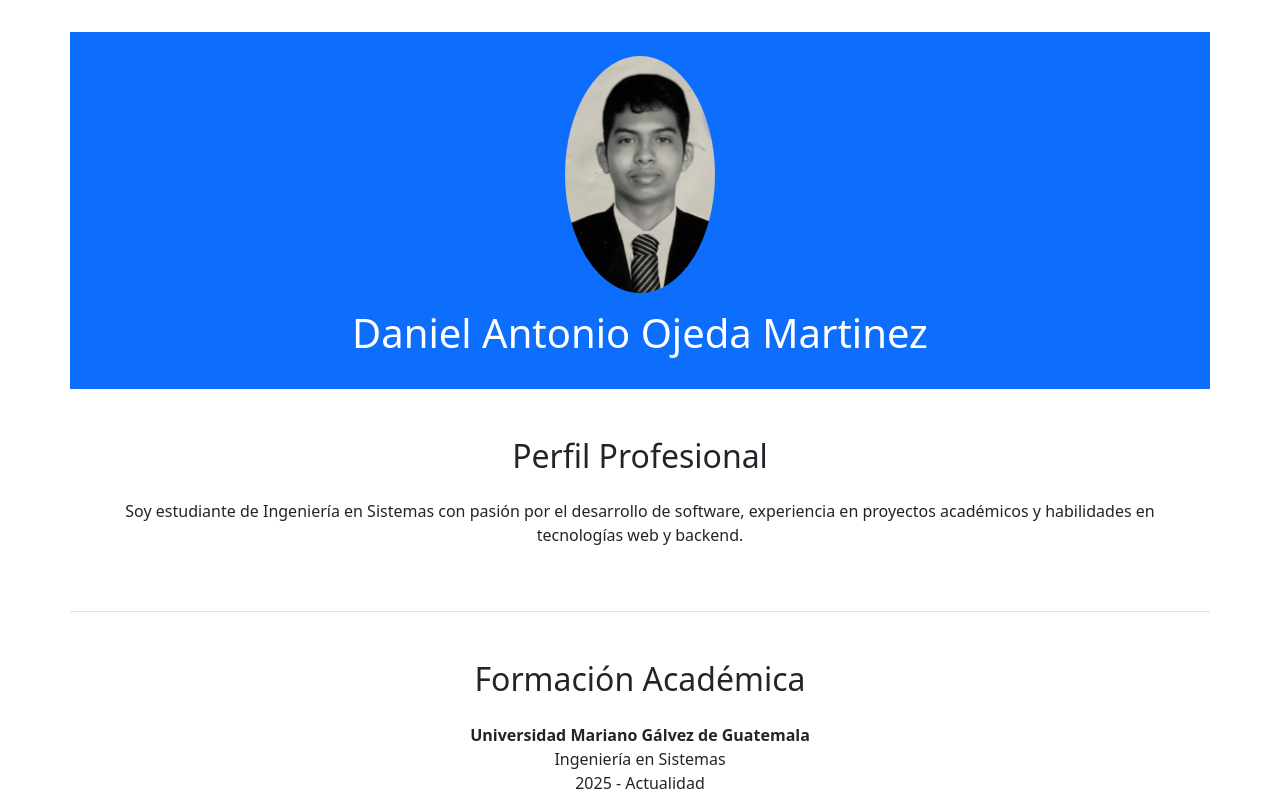
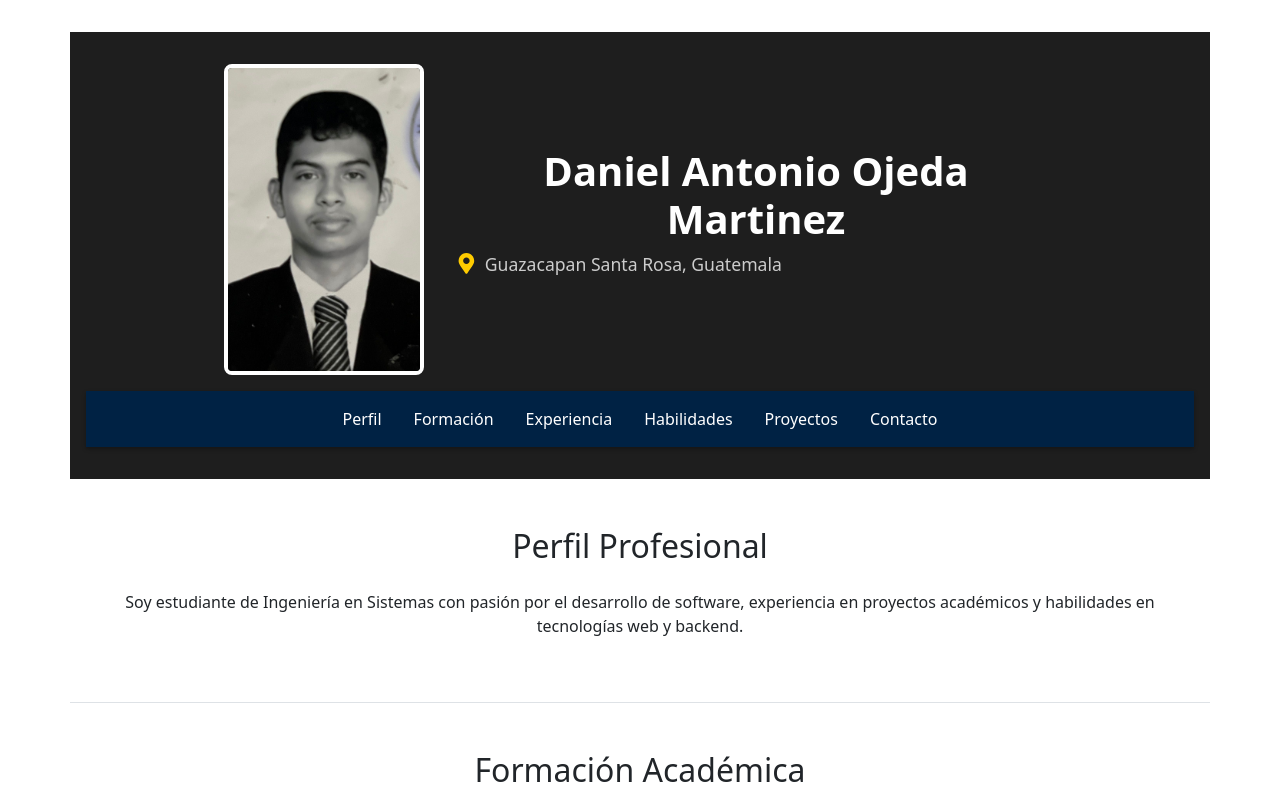
Before and after one commit to DAOM43/CV, a React (Vite) app: page / in a window 1280 px wide. Shown: the top 800 px of the page. Built offline with nearby package versions, Linux system fonts and the light colour scheme.

Commit message:
Creacion del menu

```diff
--- a/package.json
+++ b/package.json
@@ -26,6 +26,6 @@
     "globals": "^16.3.0",
     "typescript": "~5.8.3",
     "typescript-eslint": "^8.35.1",
-    "vite": "^7.0.4"
+    "vite": "^7.0.6"
   }
 }
--- a/src/components/About.tsx
+++ b/src/components/About.tsx
@@ -1,6 +1,6 @@
 function About() {
   return (
-     <section className="container py-5 border-bottom">
+      <section id="perfil" className="container py-5 border-bottom">
       <h2 className="text-center mb-4">Perfil Profesional</h2>
       <p className="text-justify">
         Soy estudiante de Ingeniería en Sistemas con pasión por el desarrollo de software,
--- a/src/components/Education.tsx
+++ b/src/components/Education.tsx
@@ -1,6 +1,6 @@
 function Education() {
   return (
-    <section className="container py-5 border-bottom">
+    <section id="formacion" className="container py-5 border-bottom">
       <h2 className="text-center mb-4">Formación Académica</h2>
       <ul className="list-unstyled">
         <li>
--- a/src/components/Experience.tsx
+++ b/src/components/Experience.tsx
@@ -1,6 +1,6 @@
 function Experience() {
   return (
-    <section className="p-4 bg-white text-dark text-center">
+    <section id="experiencia" className="container py-5 border-bottom">
       <h2>Experiencia</h2>
       <ul className="list-unstyled">
         <li>
--- /dev/null
+++ b/src/components/Header.css
@@ -0,0 +1,74 @@
+/* src/components/Header.css */
+.header-dark {
+  background-color: #1e1e1e;
+  color: white;
+  padding: 2rem 1rem;
+}
+
+.header-container {
+  display: flex;
+  align-items: center;
+  gap: 2rem;
+  flex-wrap: wrap;
+  justify-content: center;
+}
+
+.profile-left {
+  flex-shrink: 0;
+}
+
+.profile-img {
+  width: 200px;
+  height: auto;
+  object-fit: contain;
+  border-radius: 8px;
+  border: 4px solid white;
+}
+
+.info-right {
+  max-width: 600px;
+}
+
+.name {
+  font-size: 2.5rem;
+  font-weight: bold;
+  margin-bottom: 0.5rem;
+}
+
+.location {
+  font-size: 1.1rem;
+  display: flex;
+  align-items: center;
+  gap: 0.5rem;
+  color: #ccc;
+}
+
+.icon {
+  color: #ffcc00;
+  font-size: 1.3rem;
+}
+
+/* Navegación fija */
+.header-nav {
+  display: flex;
+  justify-content: center;
+  gap: 2rem;
+  margin-top: 1.5rem;
+  background-color: #002244;
+  padding: 1rem;
+  position: sticky;
+  top: 0;
+  z-index: 1000;
+  box-shadow: 0 2px 4px rgba(0, 0, 0, 0.3);
+}
+
+.header-nav a {
+  color: white;
+  text-decoration: none;
+  font-weight: 500;
+  transition: color 0.3s ease;
+}
+
+.header-nav a:hover {
+  color: #ffcc00;
+}
--- a/src/components/Header.tsx
+++ b/src/components/Header.tsx
@@ -1,10 +1,36 @@
-import foto from '../assets/daniel.jpeg';
+// src/components/Header.tsx
+import { FaMapMarkerAlt } from "react-icons/fa";
+import "./Header.css";
 
 const Header = () => {
   return (
-    <header className="bg-primary text-white text-center p-4">
-      <img src={foto} alt="Daniel Ojeda" width="150" className="rounded-circle mb-3" />
-      <h1>Daniel Antonio Ojeda Martinez</h1>
+    <header className="header-dark">
+      <div className="header-container container">
+        <div className="profile-left">
+          <img
+            src="/daniel.jpeg"
+            alt="Foto de perfil"
+            className="profile-img"
+          />
+        </div>
+
+        <div className="info-right">
+          <h1 className="name">Daniel Antonio Ojeda Martinez</h1>
+          <p className="location">
+            <FaMapMarkerAlt className="icon" />
+            Guazacapan Santa Rosa, Guatemala
+          </p>
+        </div>
+      </div>
+
+      <nav className="header-nav mt-3">
+        <a href="#perfil">Perfil</a>
+        <a href="#formacion">Formación</a>
+        <a href="#experiencia">Experiencia</a>
+        <a href="#habilidades">Habilidades</a>
+        <a href="#proyectos">Proyectos</a>
+        <a href="#contacto">Contacto</a>
+      </nav>
     </header>
   );
 };
--- a/src/components/Projects.tsx
+++ b/src/components/Projects.tsx
@@ -24,7 +24,7 @@ const projects = [
 
 const Projects = () => {
   return (
-    <section className="projects-section py-5">
+    <section id="proyectos" className="container py-5 border-bottom">
       <div className="container">
         <h2 className="text-center mb-5">Proyectos Colaborativos</h2>
         <div className="projects-timeline d-flex flex-column gap-4">
--- a/src/components/Skills.tsx
+++ b/src/components/Skills.tsx
@@ -11,7 +11,7 @@ function Skills() {
   ];
 
   return (
-    <section className="container py-5">
+    <section id="habilidades" className="container py-5 border-bottom">
       <h2 className="text-center mb-5">Habilidades Técnicas</h2>
       <div className="row justify-content-center">
         {skills.map((skill, index) => (
```
Also changed, not shown: public/daniel.jpeg (renamed from src/assets/daniel.jpeg), 1 other file (tests, documents, lock files or other folders).
